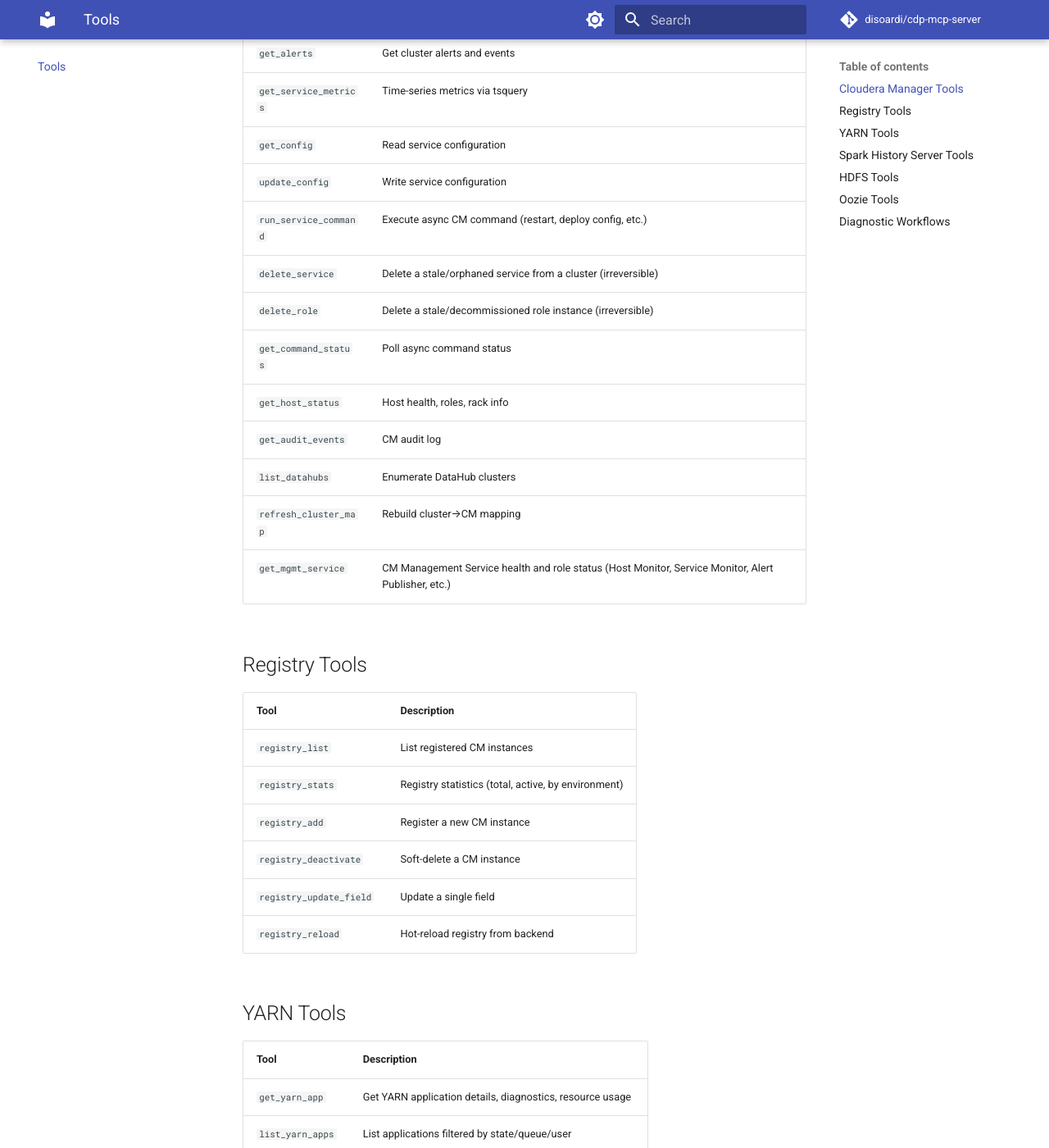
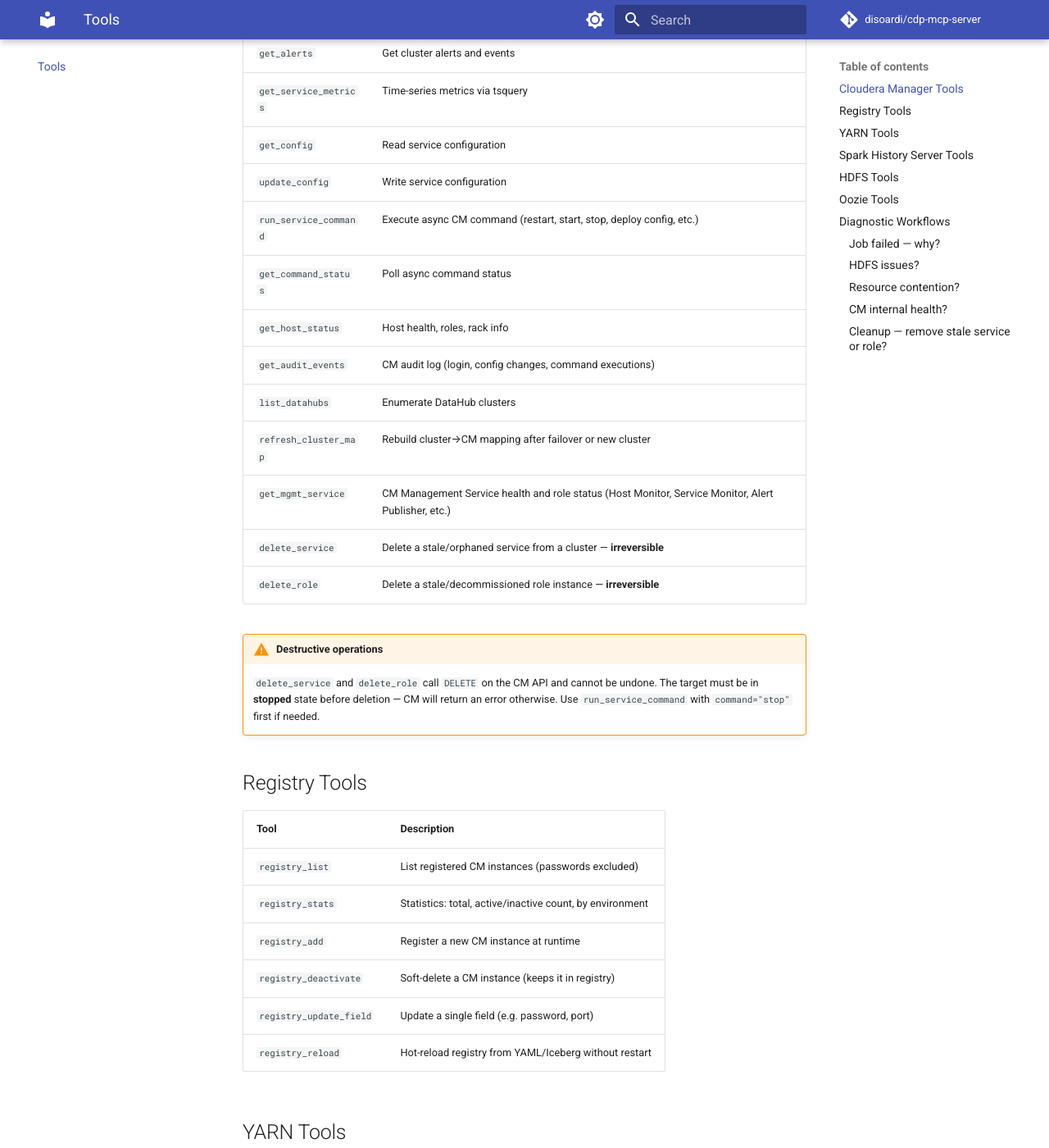
Before and after one commit to disoardi/cdp-mcp-server, an MkDocs documentation site: the page built from docs/tools.md, in a window 1280 px wide and 1400 px high, scrolled down 418 px. Shown: the whole window at 82% size. Built offline with MkDocs 1.6.1 and Material for MkDocs 9.7.7, drawn with Linux system fonts in a browser that asks for light colours; comment, search, counter and statistics services are not loaded; some of the changed text lies outside the part shown.

Commit message:
docs: update tools.md and index.md for 22-tool release
- Tool count updated to 22
- Added delete_service and delete_role with warning admonition
- Added get_mgmt_service to CM tools section
- Added two new diagnostic workflows: CM internal health and cleanup

Co-Authored-By: Claude Sonnet 4.6 <noreply@anthropic.com>

```diff
--- a/docs/tools.md
+++ b/docs/tools.md
@@ -11,68 +11,98 @@
 | `get_service_metrics` | Time-series metrics via tsquery |
 | `get_config` | Read service configuration |
 | `update_config` | Write service configuration |
-| `run_service_command` | Execute async CM command (restart, deploy config, etc.) |
-| `delete_service` | Delete a stale/orphaned service from a cluster (irreversible) |
-| `delete_role` | Delete a stale/decommissioned role instance (irreversible) |
+| `run_service_command` | Execute async CM command (restart, start, stop, deploy config, etc.) |
 | `get_command_status` | Poll async command status |
 | `get_host_status` | Host health, roles, rack info |
-| `get_audit_events` | CM audit log |
+| `get_audit_events` | CM audit log (login, config changes, command executions) |
 | `list_datahubs` | Enumerate DataHub clusters |
-| `refresh_cluster_map` | Rebuild cluster→CM mapping |
+| `refresh_cluster_map` | Rebuild cluster→CM mapping after failover or new cluster |
 | `get_mgmt_service` | CM Management Service health and role status (Host Monitor, Service Monitor, Alert Publisher, etc.) |
+| `delete_service` | Delete a stale/orphaned service from a cluster — **irreversible** |
+| `delete_role` | Delete a stale/decommissioned role instance — **irreversible** |
+
+!!! warning "Destructive operations"
+    `delete_service` and `delete_role` call `DELETE` on the CM API and cannot be undone.
+    The target must be in **stopped** state before deletion — CM will return an error otherwise.
+    Use `run_service_command` with `command="stop"` first if needed.
 
 ## Registry Tools
 
 | Tool | Description |
 |---|---|
-| `registry_list` | List registered CM instances |
-| `registry_stats` | Registry statistics (total, active, by environment) |
-| `registry_add` | Register a new CM instance |
-| `registry_deactivate` | Soft-delete a CM instance |
-| `registry_update_field` | Update a single field |
-| `registry_reload` | Hot-reload registry from backend |
+| `registry_list` | List registered CM instances (passwords excluded) |
+| `registry_stats` | Statistics: total, active/inactive count, by environment |
+| `registry_add` | Register a new CM instance at runtime |
+| `registry_deactivate` | Soft-delete a CM instance (keeps it in registry) |
+| `registry_update_field` | Update a single field (e.g. password, port) |
+| `registry_reload` | Hot-reload registry from YAML/Iceberg without restart |
 
 ## YARN Tools
 
 | Tool | Description |
 |---|---|
-| `get_yarn_app` | Get YARN application details, diagnostics, resource usage |
-| `list_yarn_apps` | List applications filtered by state/queue/user |
+| `get_yarn_app` | Application details, diagnostics, resource usage and timing |
+| `list_yarn_apps` | List applications filtered by state / queue / user |
 | `get_yarn_queue` | Scheduler queue capacity and active/pending applications |
 
 ## Spark History Server Tools
 
 | Tool | Description |
 |---|---|
-| `get_spark_app` | Spark application summary (duration, executor time) |
-| `get_spark_stages` | Stage details including failure reason |
-| `list_spark_apps` | List Spark applications |
+| `get_spark_app` | Spark application summary (duration, executor time, attempt count) |
+| `get_spark_stages` | Stage details including failure reason (truncated to 300 chars) |
+| `list_spark_apps` | List Spark applications filtered by status |
 
 ## HDFS Tools
 
 | Tool | Description |
 |---|---|
-| `get_namenode_status` | NameNode health (HEALTHY/DEGRADED/CRITICAL), capacity, corrupt/missing blocks |
+| `get_namenode_status` | NameNode health (HEALTHY / DEGRADED / CRITICAL), capacity, corrupt/missing blocks, HA state |
 
 ## Oozie Tools
 
 | Tool | Description |
 |---|---|
-| `get_oozie_job` | Workflow or coordinator job details with action list |
-| `list_oozie_jobs` | List jobs filtered by status/type/user |
+| `get_oozie_job` | Workflow or coordinator job details with action list and YARN app IDs |
+| `list_oozie_jobs` | List jobs filtered by status / type / user |
+
+---
 
 ## Diagnostic Workflows
 
-**Job failed, why?**
-1. `list_yarn_apps` → find the failed `app_id`
-2. `get_yarn_app` → read diagnostics
-3. `get_spark_stages` → find the failed stage and `failureReason`
-4. `get_service_logs` → deep dive into YARN/Spark logs
+### Job failed — why?
 
-**HDFS issues?**
+1. `list_yarn_apps` with `state=FAILED` → find the `app_id`
+2. `get_yarn_app` → read `diagnostics` field
+3. `get_spark_stages` with `status=FAILED` → find `failureReason`
+4. `get_service_logs` → deep dive into YARN / Spark logs
+
+### HDFS issues?
+
 1. `get_namenode_status` → check `health_summary`, `corrupt_blocks`, `missing_blocks`
-2. `get_alerts` → related alerts on HDFS service
+2. `get_alerts` with `severity=CRITICAL` → related alerts
+3. `get_service_logs` for HDFS → NameNode log details
 
-**Resource contention?**
+### Resource contention?
+
 1. `get_yarn_queue` → check `used_capacity` vs `capacity`
-2. `list_yarn_apps state=RUNNING` → who is consuming resources
+2. `list_yarn_apps` with `state=RUNNING` → who is consuming resources
+3. `get_service_metrics` → trend over time
+
+### CM internal health?
+
+1. `get_mgmt_service` → Host Monitor, Service Monitor, Alert Publisher status
+2. `get_alerts` → any unacknowledged critical alerts
+3. `get_host_status` → per-host health and role assignment
+
+### Cleanup — remove stale service or role?
+
+1. `list_services` → confirm the service name
+2. `run_service_command` with `command="stop"` → stop the service first
+3. `delete_service` → remove it from CM
+
+For a single stale role (e.g. orphaned HiveServer2):
+
+1. `list_services` → identify the service
+2. Stop the specific role via `run_service_command` or CM UI
+3. `delete_role` with the full role name (e.g. `hive-HIVESERVER2-abc123def456`)
```
Also changed, not shown: docs/index.md (+1 -1 lines).
